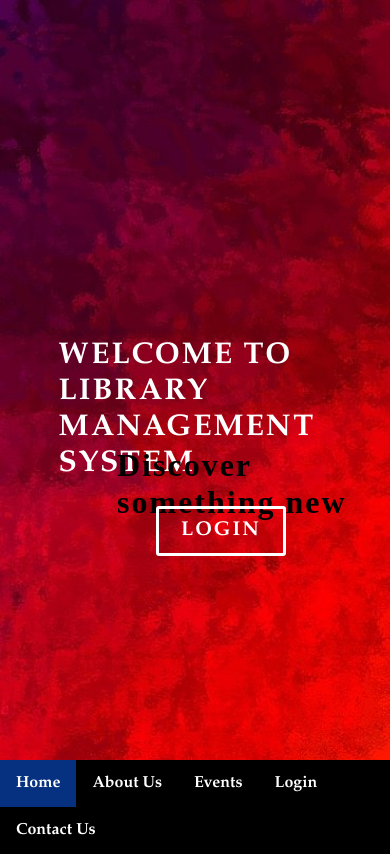
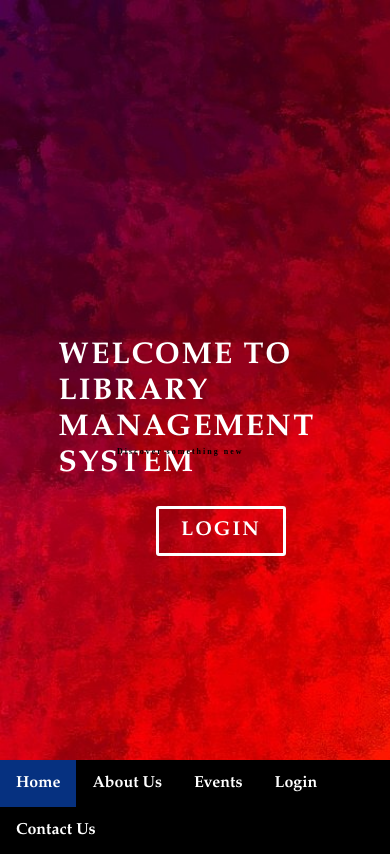
Before and after one commit to prynkab/LibraryManagementSystem, a plain HTML site: page index.html in a window 390 px wide. Shown: the top 857 px of the page. Drawn offline with Linux system fonts and the light colour scheme.

Commit message:
Update style.css

```diff
--- a/style.css
+++ b/style.css
@@ -27,7 +27,7 @@
     font-family: 'Josefine-Sans' ,serif;
     left: 30%;
     top: 60%;
-    font-size: 2em;
+    font-size: 16px;
 }
 .cover button{
     letter-spacing: 2px;
@@ -75,7 +75,7 @@
     .cover h2{
         top: 53%;
         left: 30%;
-        font-size: 2em;
+        font-size: 8px;
     }
     .grand_parent{
         height:auto;
```
